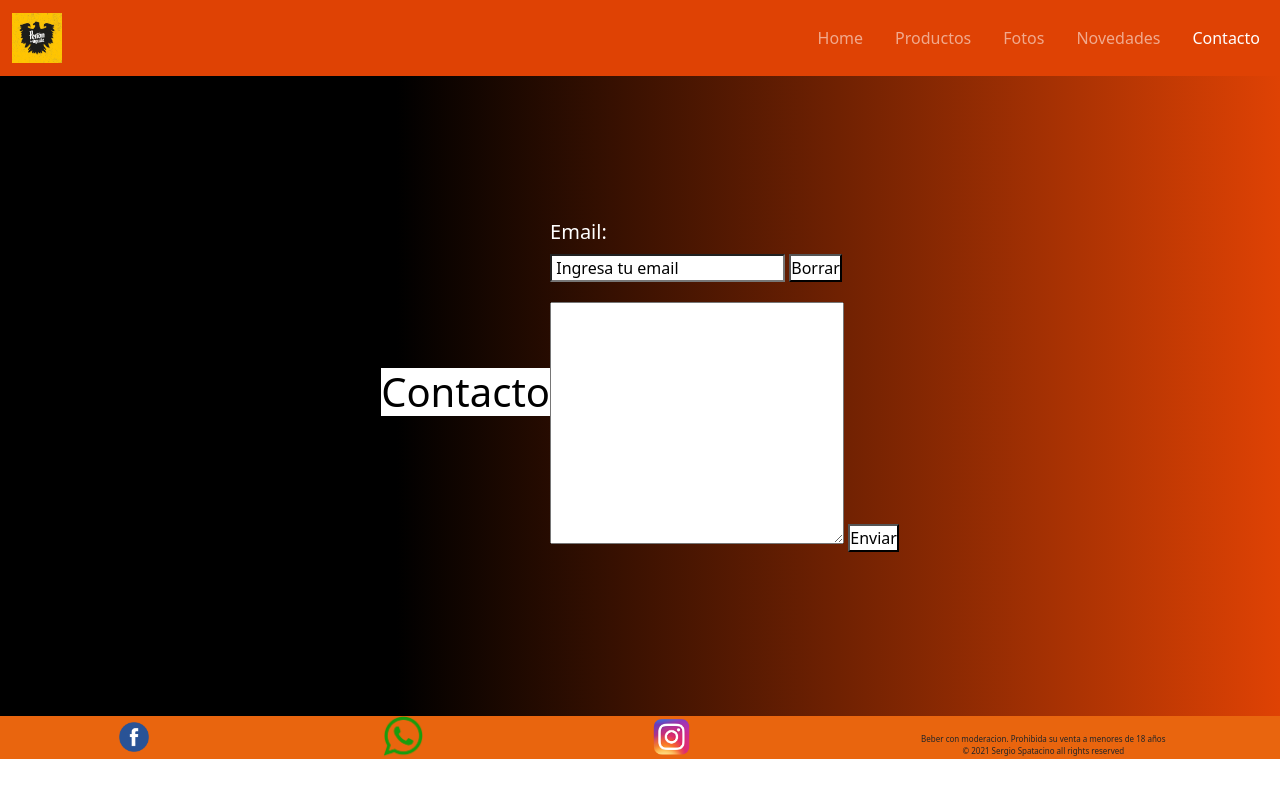
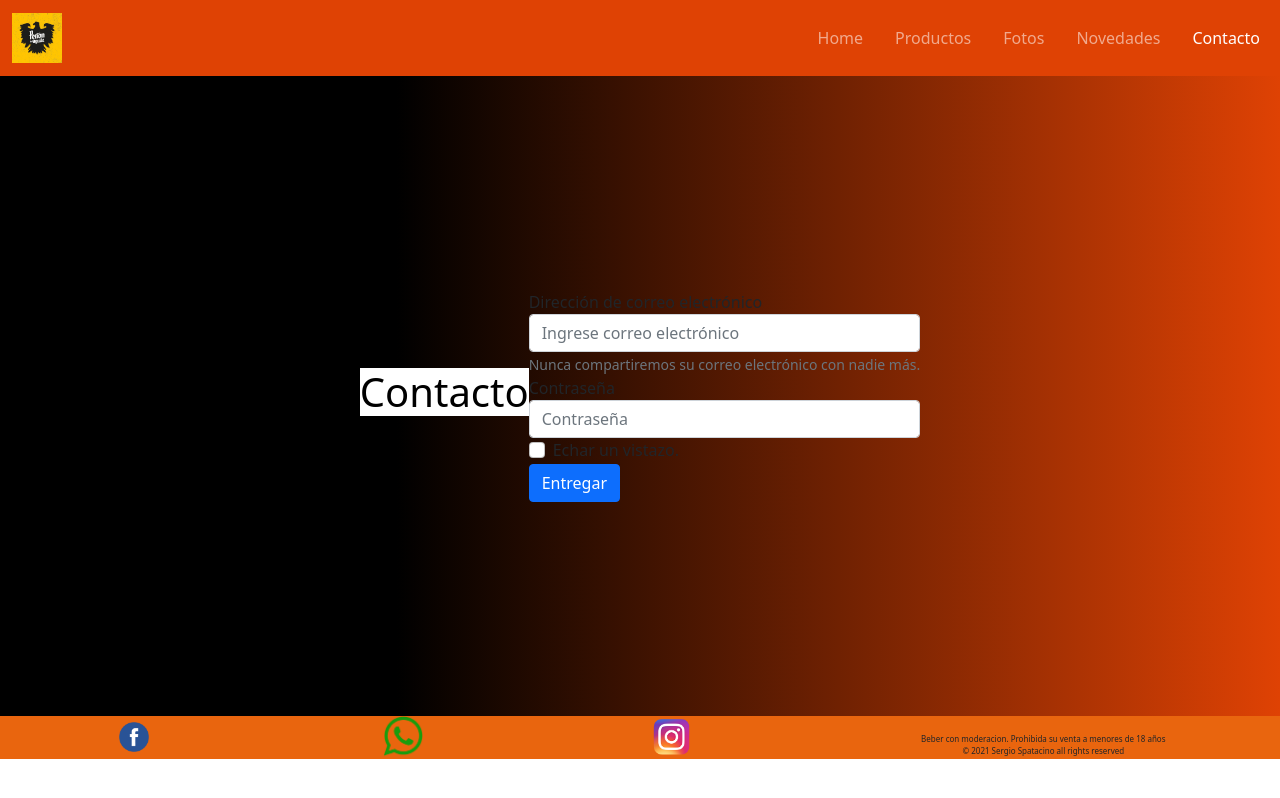
Before and after one commit to Sergiopata/proyecto_delivery, a website: page pages/contacto.html in a window 1280 px wide. Drawn offline with nearby package versions, Linux system fonts and the light colour scheme; files that its build step writes are made by us from their sources.

Commit message:
New Form and Title.

```diff
--- a/pages/contacto.html
+++ b/pages/contacto.html
@@ -7,7 +7,7 @@
     <title>Contacto</title>
     <meta name="description"
     content="Contactanos a traves de tu email y dejanos cualquier consulta que a la brevedad responderemos. ">
-  <meta name="keywords" content="email, enviar">
+  <meta name="keywords" content="email, enviar, ">
     <link rel="stylesheet" href="./css/normalize.css" />
     <link rel="stylesheet" href="../scss/style.css" />
     <link href="https://cdn.jsdelivr.net/npm/bootstrap@5.1.3/dist/css/bootstrap.min.css" rel="stylesheet" integrity="sha384-1BmE4kWBq78iYhFldvKuhfTAU6auU8tT94WrHftjDbrCEXSU1oBoqyl2QvZ6jIW3" crossorigin="anonymous">
@@ -47,26 +47,32 @@
   <!-- inicio formulario -->
     <main class="contacto">
       <h1 class="contacto__titulo">Contacto</h1>
-      <div class="contacto__Formulario" data-aos="zoom-in" data-aos-duration="2000">
-        <form action="">
-          <h5>Email:</h5>
-          <input type="text" value=" Ingresa tu email" />
-          <input type="reset" value="Borrar" />
-          <br />
-          <textarea name="haz tu pedido" id="" cols="30" rows="10"></textarea>
-          <input type="button" value="Enviar" />
-        </form>
-      </div>
+      <form class="contacto__formText">
+        <div class="form-group">
+          <label for="inputEmail1">Dirección de correo electrónico</label>
+          <input type="email" class="form-control" id="inputEmail1" aria-describedby="emailHelp" placeholder="Ingrese correo electrónico">
+          <small id="emailHelp" class="form-text text-muted">Nunca compartiremos su correo electrónico con nadie más.</small>
+        </div>
+        <div class="form-group">
+          <label for="inputPassword1">Contraseña</label>
+          <input type="Contraseña" class="form-control" id="inputContraseña1" placeholder="Contraseña">
+        </div>
+        <div class="form-group form-check">
+          <input type="checkbox" class="form-check-input" id="Check1">
+          <label class="form-check-label" for="Check1">Echar un vistazo.</label>
+        </div>
+        <button type="submit" class="btn btn-primary">Entregar</button>
+      </form>
     </main>
     <footer>
-      <a href="facebook.com" target="blank">
-        <img src="../assets/img/face.png" alt="facebook" width="60" />
+      <a href="https://www.facebook.com/" target="blank">
+        <img src="../assets/img/face.png" alt="facebook" />
       </a>
-      <a href="wattsap">
-        <img src="../assets/img/wattsap.png" alt="wattsap" width="60" />
+      <a href="wattsap" target="blank">
+        <img src="../assets/img/wattsap.png" alt="wattsap" />
       </a>
-      <a href="@instagram">
-        <img src="../assets/img/instagram.png" alt="instagram" width="60" />
+      <a href="https://www.instagram.com" target="blank">
+        <img src="../assets/img/instagram.png" alt="instagram" />
       </a>
       <div>
         <p>Beber con moderacion. Prohibida su venta a menores de 18 años</p>
```
